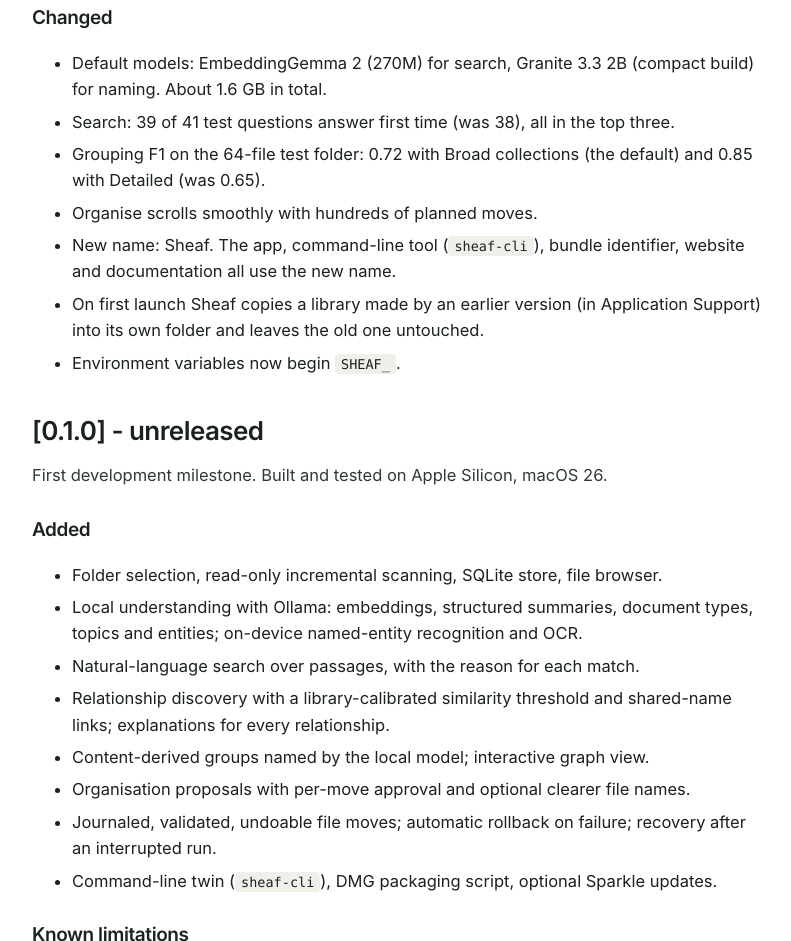
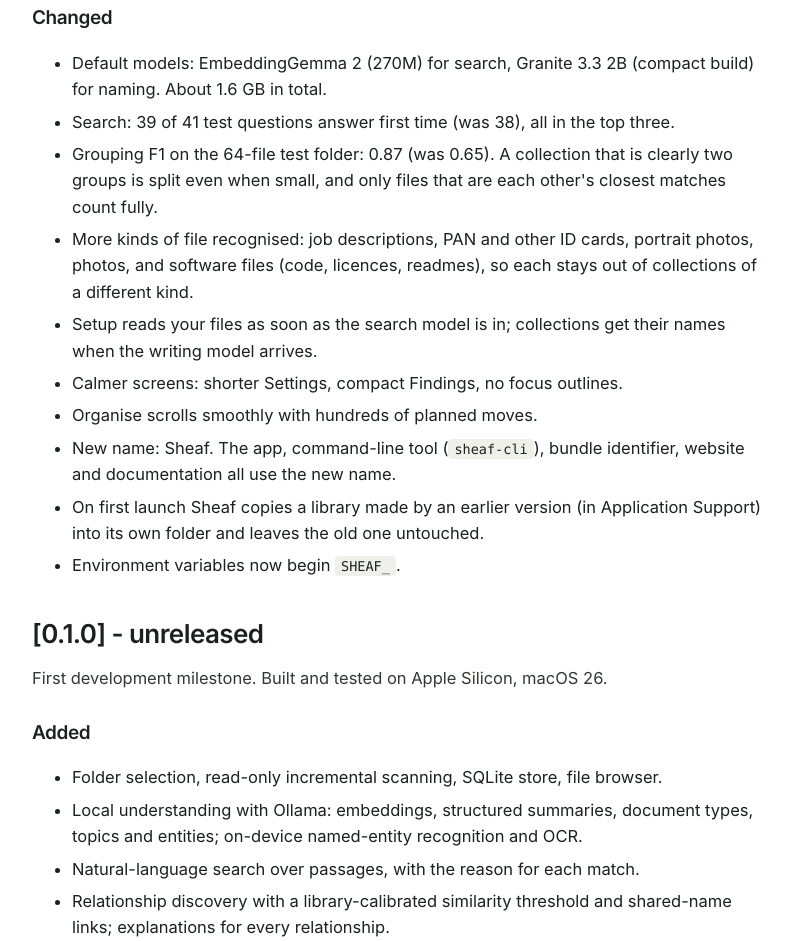
Before and after one commit to NegiAkash890/sheaf, a plain HTML site: page site/changelog.html in a window 1280 px wide. Shown: the part 1094-2035 px from the top of the page, without its empty margins (242-1033 px from the left). Drawn offline with Linux system fonts and the light colour scheme.

Commit message:
README and website: new grouping results (F1 0.87, 98% of strong fits right), file kinds, setup reads while the writing model downloads
Co-Authored-By: Claude Opus 5.5 <noreply@anthropic.com>

Claude-Session: https://claude.ai/code/session_01ThFxbqJgdwWk4ZktxseRzZ

```diff
--- a/site/changelog.html
+++ b/site/changelog.html
@@ -25,7 +25,10 @@
 <ul>
 <li>Default models: EmbeddingGemma 2 (270M) for search, Granite 3.3 2B (compact build) for naming. About 1.6 GB in total.</li>
 <li>Search: 39 of 41 test questions answer first time (was 38), all in the top three.</li>
-<li>Grouping F1 on the 64-file test folder: 0.72 with Broad collections (the default) and 0.85 with Detailed (was 0.65).</li>
+<li>Grouping F1 on the 64-file test folder: 0.87 (was 0.65). A collection that is clearly two groups is split even when small, and only files that are each other's closest matches count fully.</li>
+<li>More kinds of file recognised: job descriptions, PAN and other ID cards, portrait photos, photos, and software files (code, licences, readmes), so each stays out of collections of a different kind.</li>
+<li>Setup reads your files as soon as the search model is in; collections get their names when the writing model arrives.</li>
+<li>Calmer screens: shorter Settings, compact Findings, no focus outlines.</li>
 <li>Organise scrolls smoothly with hundreds of planned moves.</li>
 <li>New name: Sheaf. The app, command-line tool (<code>sheaf-cli</code>), bundle identifier, website and documentation all use the new name.</li>
 <li>On first launch Sheaf copies a library made by an earlier version (in Application Support) into its own folder and leaves the old one untouched.</li>
```
Also changed, not shown: site/benchmarks.html (+1 -1 lines), site/index.html (+3 -3 lines), 1 other file.
